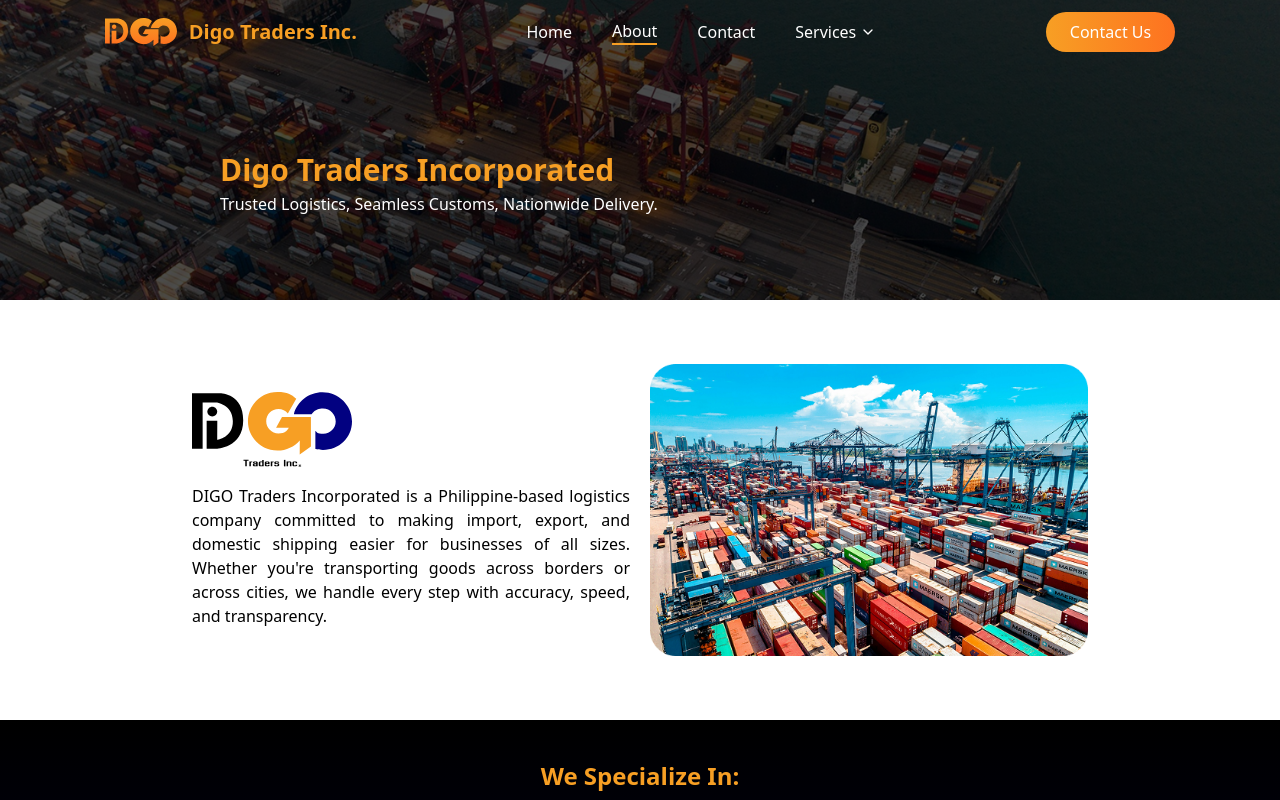
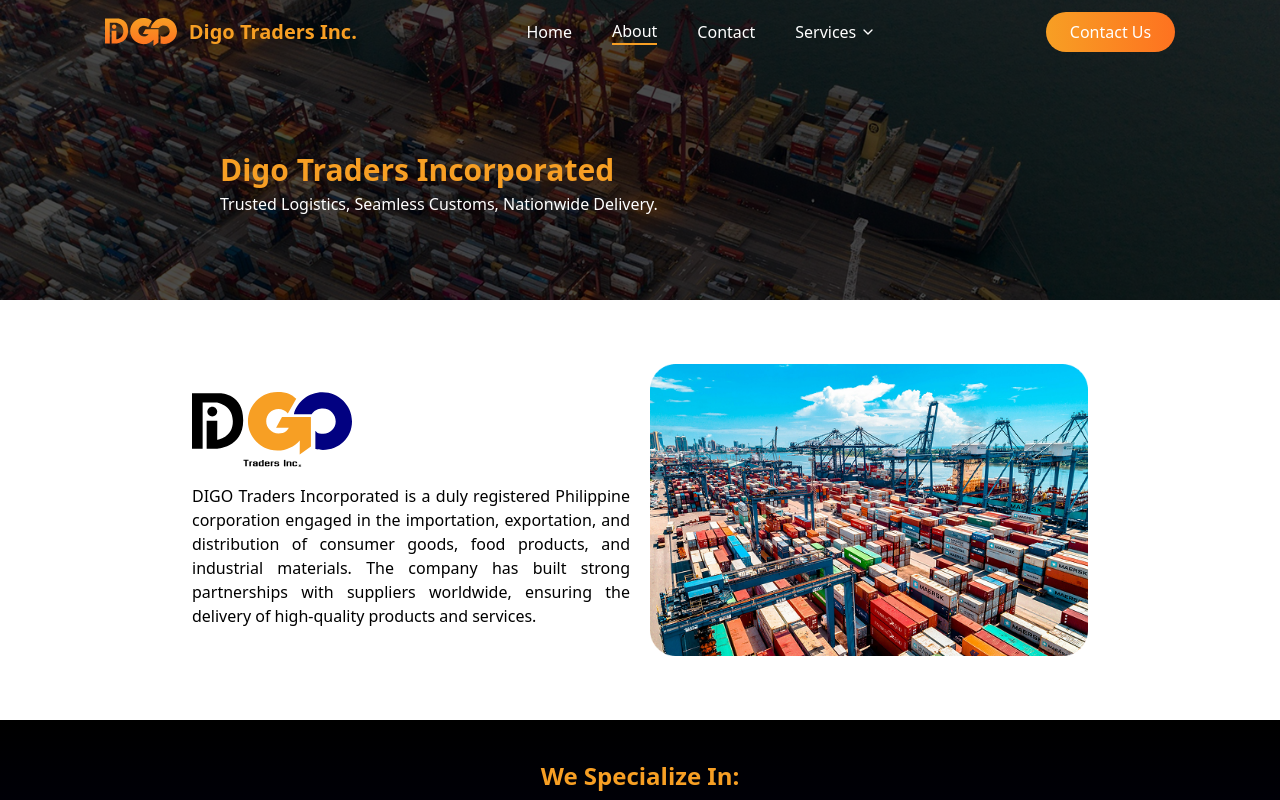
Before and after one commit to rastynkhen18/DigoTradersIncorporated-LandingPage, a React (Vite) app: page /about in a window 1280 px wide. Shown: the top 800 px of the page. Built offline with nearby package versions, Linux system fonts and the light colour scheme.

Commit message:
new revisions

```diff
--- a/src/pages/About.jsx
+++ b/src/pages/About.jsx
@@ -9,7 +9,6 @@ import MissionImage from "../assets/images/mission-image.png";
 import VisionImage from "../assets/images/vision-image.png";
 import { Truck, Plane, Anchor, Scale, MapPin, FileText } from "lucide-react";
 import FadeInOnView from "../components/FadeInOnView";
-
 
 const services = [
 	{
@@ -67,8 +66,10 @@ const About = () => {
 
 						<FadeInOnView delay={0.2}>
 							<p className="text-sm md:text-base text-justify">
-								DIGO Traders Incorporated is a Philippine-based logistics company committed to making import, export, and domestic shipping easier for businesses of all sizes. Whether you're
-								transporting goods across borders or across cities, we handle every step with accuracy, speed, and transparency.
+								DIGO Traders Incorporated is a duly registered Philippine corporation engaged in the importation, exportation, and distribution of consumer goods, food products, and industrial
+								materials. The company has built strong partnerships with suppliers worldwide, ensuring the delivery of high-quality products and services.
+								{/* DIGO Traders Incorporated is a Philippine-based logistics company committed to making import, export, and domestic shipping easier for businesses of all sizes. Whether you're
+								transporting goods across borders or across cities, we handle every step with accuracy, speed, and transparency. */}
 							</p>
 						</FadeInOnView>
 					</div>
@@ -112,7 +113,6 @@ const About = () => {
 						</div>
 					</FadeInOnView>
 
-
 					<div className="flex flex-col md:flex-row justify-center items-center md:p-16  w-full max-w-[1024px]">
 						<div className="flex flex-col gap-5 w-full md:w-1/2 p-5">
 							<FadeInOnView>
@@ -125,14 +125,12 @@ const About = () => {
 									strong relationships with global suppliers.
 								</p>
 							</FadeInOnView>
-
 						</div>
 
 						<div className="w-full md:w-1/2 mt-10 flex justify-center">
 							<FadeInOnView>
 								<img src={MissionImage} alt="About" className="w-full" />
 							</FadeInOnView>
-
 						</div>
 					</div>
 					<div className="flex flex-col-reverse md:flex-row justify-center items-center  md:p-16  w-full max-w-[1024px]">
@@ -140,7 +138,6 @@ const About = () => {
 							<FadeInOnView>
 								<img src={VisionImage} alt="About" className="w-full" />
 							</FadeInOnView>
-
 						</div>
 						<div className="flex flex-col gap-5 w-full md:w-1/2 p-5">
 							<FadeInOnView>
```
